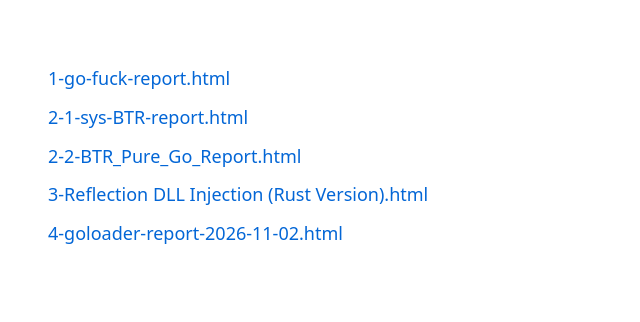
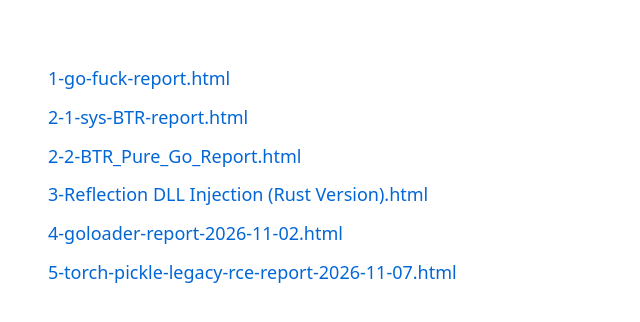
Before and after one commit to intAV/report, a plain HTML site: page index.html in a window 1280 px wide. Shown: the whole page, without its empty margins (0-640 px from the left). Drawn offline with Linux system fonts and the light colour scheme.

Commit message:
Update index.html

```diff
--- a/index.html
+++ b/index.html
@@ -21,6 +21,7 @@
         <li><a href="2-2-BTR_Pure_Go_Report.html">2-2-BTR_Pure_Go_Report.html</a></li>
         <li><a href="3-Reflection DLL Injection (Rust Version).html">3-Reflection DLL Injection (Rust Version).html</a></li>
         <li><a href="4-goloader-report-2026-11-02.html">4-goloader-report-2026-11-02.html</a></li>
+        <li><a href="5-torch-pickle-legacy-rce-report-2026-11-07.html">5-torch-pickle-legacy-rce-report-2026-11-07.html</a></li>
     </ul>
 </body>
 </html>
```
